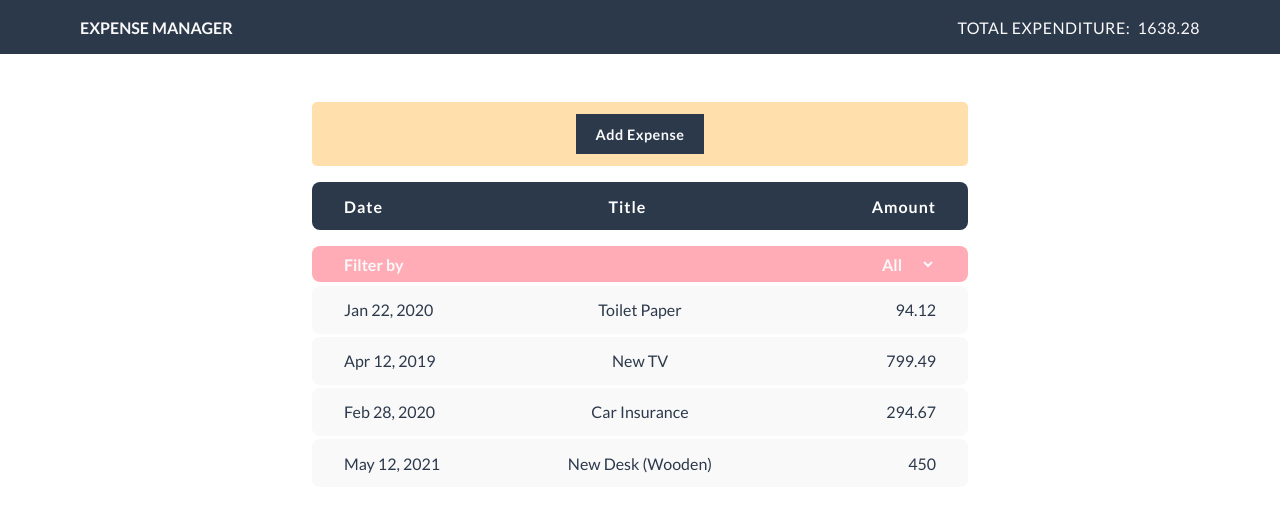
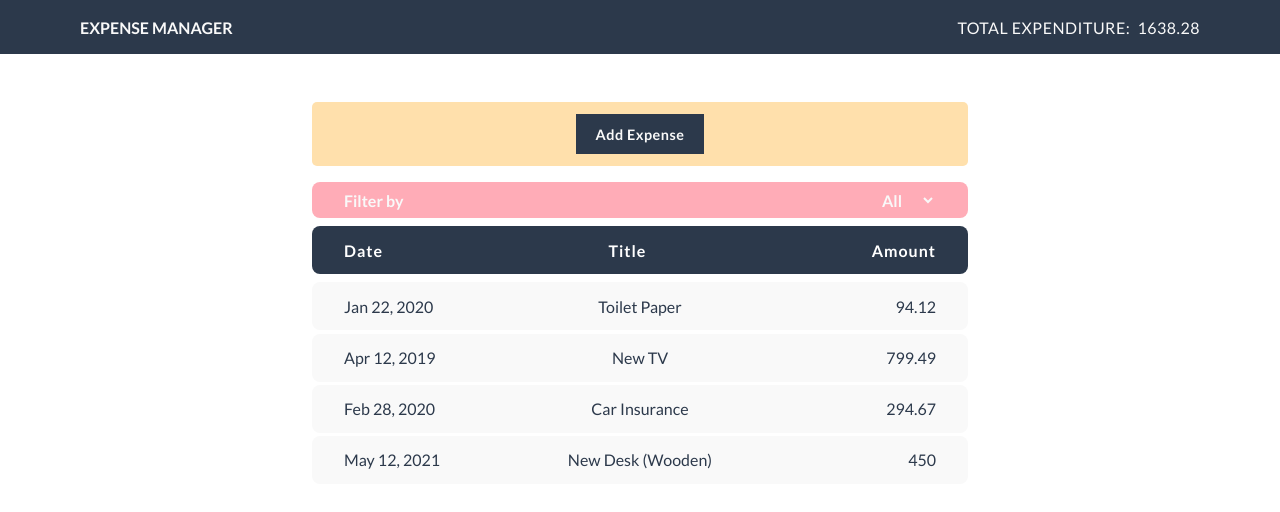
Before and after one commit to mankirats/Expense-Manager, a React (Create React App) app in the folder expense-manager/: page / in a window 1280 px wide. Shown: the top 512 px of the page. Built offline with nearby package versions, Linux system fonts and the light colour scheme.

Commit message:
App fixes

```diff
--- a/expense-manager/src/App.js
+++ b/expense-manager/src/App.js
@@ -141,11 +141,6 @@ class App extends Component {
                     ) : (
                         <></>
                     )}
-                    <ExpenseHeaderDiv>
-                        <span>Date</span>
-                        <span>Title</span>
-                        <span>Amount</span>
-                    </ExpenseHeaderDiv>
                     <FilterExpenseByYear
                         filterYear={this.state.filterYear}
                         setFilterYear={this.setFilterYearHandler}
@@ -159,6 +154,11 @@ class App extends Component {
                                 );
                             })}
                     ></FilterExpenseByYear>
+                    <ExpenseHeaderDiv>
+                        <span>Date</span>
+                        <span>Title</span>
+                        <span>Amount</span>
+                    </ExpenseHeaderDiv>
                     {mapExpenseState}
                 </ExpenseContainerDiv>
             </AppContainer>
```
